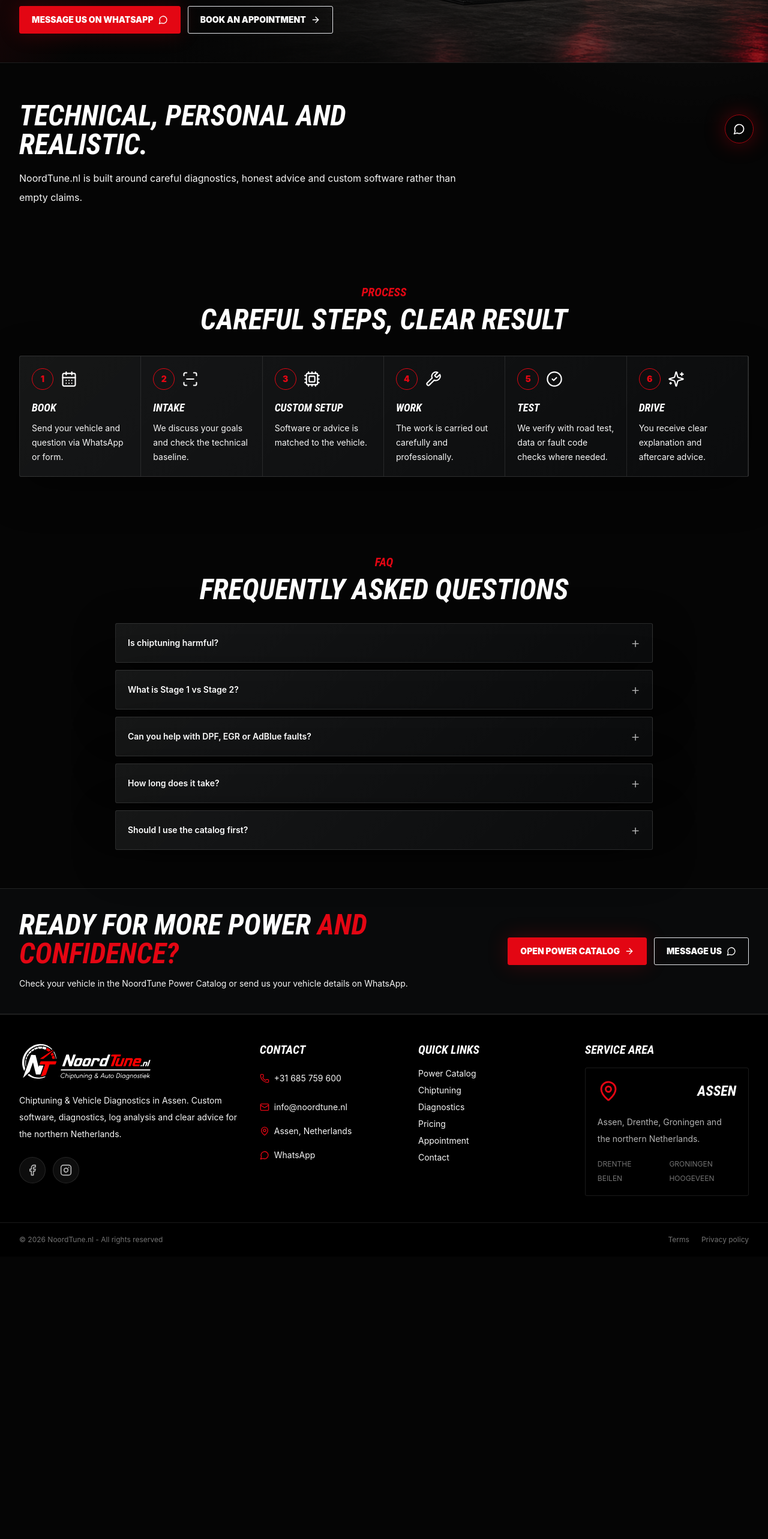
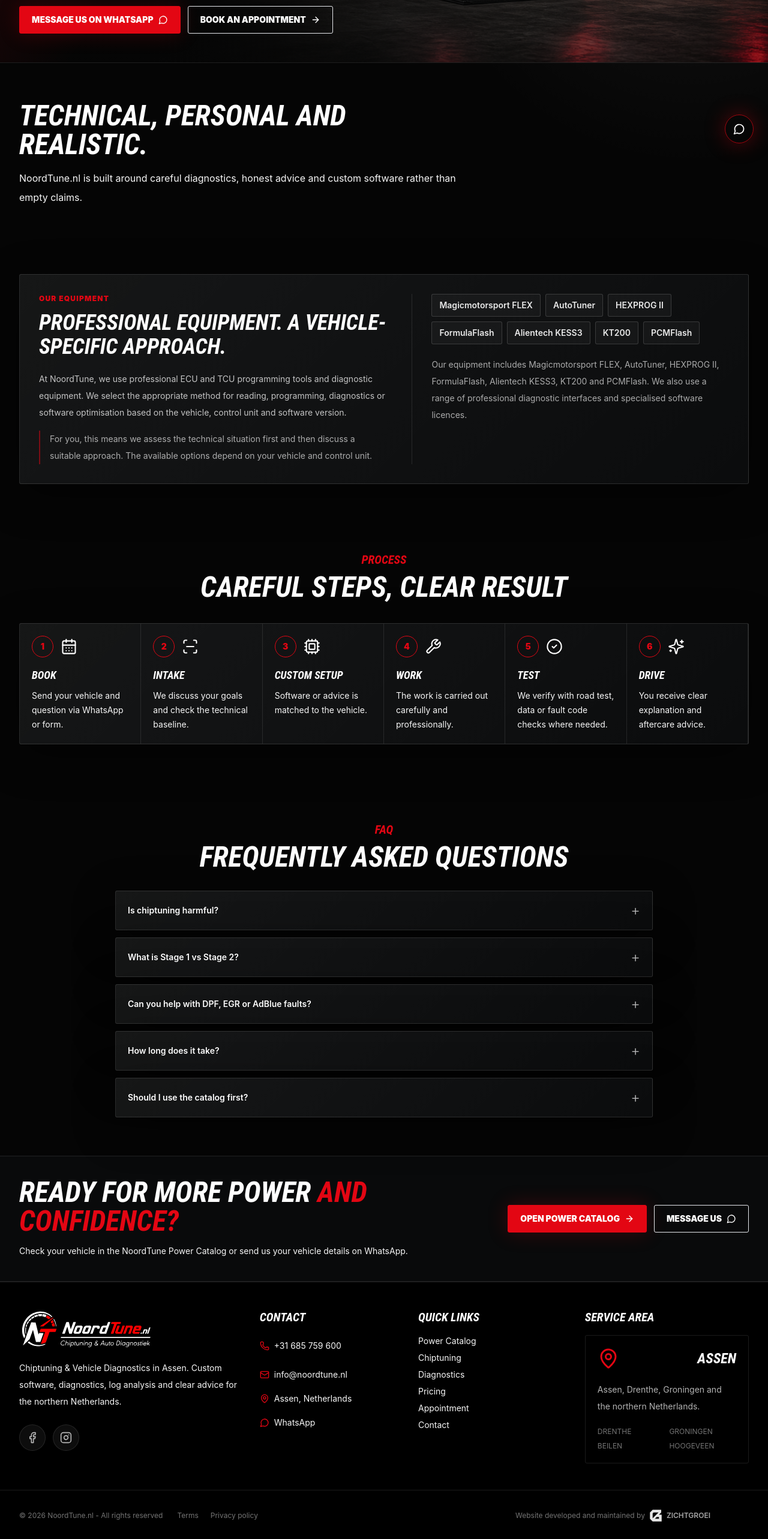
Before and after one commit to bartekkolek1098/noordtune-www, a Next.js app: page /en/about in a window 1280 px wide. Shown: the part 543-3109 px from the top of the page at 60% size. Before the commit the page ends 2638 px from the top, so only its background shows below. Built offline with nearby package versions, Linux system fonts and the light colour scheme.

Commit message:
Improve workshop trust and add ZICHTGROEI site credit (#18)
Show owner-confirmed ECU/TCU equipment and add the official ZICHTGROEI mark and localized website attribution.

```diff
--- a/src/components/footer.tsx
+++ b/src/components/footer.tsx
@@ -17,7 +17,8 @@ export function Footer({locale}: FooterProps) {
       contact: "Contact",
       area: "Ons werkgebied",
       areaText: "Assen, Drenthe, Groningen en Noord-Nederland.",
-      legal: "Alle rechten voorbehouden"
+      legal: "Alle rechten voorbehouden",
+      credit: "Website ontwikkeld en onderhouden door"
     },
     en: {
       intro:
@@ -26,7 +27,8 @@ export function Footer({locale}: FooterProps) {
       contact: "Contact",
       area: "Service area",
       areaText: "Assen, Drenthe, Groningen and the northern Netherlands.",
-      legal: "All rights reserved"
+      legal: "All rights reserved",
+      credit: "Website developed and maintained by"
     },
     pl: {
       intro:
@@ -35,7 +37,8 @@ export function Footer({locale}: FooterProps) {
       contact: "Kontakt",
       area: "Region",
       areaText: "Assen, Drenthe, Groningen i północna Holandia.",
-      legal: "Wszelkie prawa zastrzeżone"
+      legal: "Wszelkie prawa zastrzeżone",
+      credit: "Strona stworzona i utrzymywana przez"
     }
   }[locale];
 
@@ -149,9 +152,10 @@ export function Footer({locale}: FooterProps) {
       </div>
 
       <div className="border-t border-white/10 py-5">
-        <div className="container flex flex-col gap-3 text-xs text-white/45 md:flex-row md:items-center md:justify-between">
+        <div className="container grid min-w-0 gap-x-6 gap-y-3 text-xs text-white/45 xl:grid-cols-[minmax(0,1fr)_auto] xl:items-center">
+          <div className="flex min-w-0 flex-wrap items-center gap-x-6 gap-y-3">
             <p>© 2026 NoordTune.nl - {labels.legal}</p>
-          <div className="flex gap-5">
+            <div className="flex flex-wrap gap-x-5 gap-y-2">
               <Link className="hover:text-primary" href={pathFor(locale, "terms")}>
                 {locale === "nl" ? "Algemene voorwaarden" : locale === "en" ? "Terms" : "Regulamin"}
               </Link>
@@ -160,6 +164,14 @@ export function Footer({locale}: FooterProps) {
               </Link>
             </div>
           </div>
+          <p className="flex min-w-0 flex-wrap items-center gap-x-1.5 gap-y-1 pr-16" data-site-credit>
+            <span>{labels.credit}</span>
+            <a className="inline-flex min-h-11 items-center gap-1.5 py-2 font-semibold text-white/65 hover:text-white focus-visible:outline focus-visible:outline-2 focus-visible:outline-primary" href="https://zichtgroei.nl/" rel="nofollow noopener noreferrer" target="_blank">
+              <Image alt="" aria-hidden="true" className="h-6 w-6 shrink-0 opacity-90" height={64} src="/brand/zichtgroei-mark-white.svg" width={64} />
+              ZICHTGROEI
+            </a>
+          </p>
+        </div>
       </div>
     </footer>
   );
--- a/src/components/page-renderers.tsx
+++ b/src/components/page-renderers.tsx
@@ -1,4 +1,5 @@
 import {ArrowRight} from "lucide-react";
+import Link from "next/link";
 import {BlogCard, PricingCard, ResultCardView, ServiceCard} from "@/components/cards";
 import {ButtonLink} from "@/components/button";
 import {CTASection} from "@/components/cta-section";
@@ -16,6 +17,8 @@ import {SectionHeader} from "@/components/section-header";
 import {TextGrid, TextSection} from "@/components/text-section";
 import {WhatsAppEnquiry} from "@/components/whatsapp-enquiry";
 import {TrackedLink} from "@/components/tracked-link";
+import {WorkshopEquipment} from "@/components/workshop-equipment";
+import {workshopCopy, workshopServiceDescriptions} from "@/content/workshop";
 import {
   faqs,
   homeContent,
@@ -413,9 +416,17 @@ function PageBody({locale, pageKey}: {locale: Locale; pageKey: PageKey}) {
           />
           <div className="mt-9 grid gap-5 md:grid-cols-2 xl:grid-cols-3">
             {services[locale].map((service) => (
-              <ServiceCard key={service.title} locale={locale} service={service} />
+              <ServiceCard
+                key={service.title}
+                locale={locale}
+                service={{...service, text: workshopServiceDescriptions[locale][service.icon] ?? service.text}}
+              />
             ))}
           </div>
+          <Link className="mt-6 inline-flex min-h-11 items-center gap-2 py-2 text-sm font-semibold text-white/75 underline underline-offset-4 hover:text-white focus-visible:outline focus-visible:outline-2 focus-visible:outline-primary" href={pathFor(locale, "over")}>
+            {workshopCopy[locale].servicesAbout}
+            <ArrowRight aria-hidden="true" className="h-4 w-4 shrink-0 text-primary" />
+          </Link>
         </section>
         <PowerCatalogSection locale={locale} />
         <section className="container py-12 md:py-16">
@@ -716,6 +727,7 @@ function PageBody({locale, pageKey}: {locale: Locale; pageKey: PageKey}) {
       {pageSections[pageKey][locale].map((block, index) => (
         <TextSection block={block} key={block.title} reversed={index % 2 === 1} />
       ))}
+      {pageKey === "over" ? <WorkshopEquipment locale={locale} /> : null}
       {pageKey === "chiptuning" ? <ChiptuningProofSection locale={locale} /> : null}
       {pageKey === "chiptuning" ? <BrandNavigationSection locale={locale} /> : null}
       {pageKey === "chiptuning" ? <PowerCatalogSection locale={locale} /> : null}
--- /dev/null
+++ b/src/components/workshop-equipment.tsx
@@ -0,0 +1,27 @@
+import {workshopCopy, workshopEquipment} from "@/content/workshop";
+import type {Locale} from "@/content/site";
+
+export function WorkshopEquipment({locale}: {locale: Locale}) {
+  const copy = workshopCopy[locale];
+
+  return (
+    <section aria-labelledby="workshop-equipment-title" className="container min-w-0 py-8 md:py-12" data-workshop-equipment>
+      <div className="panel-edge grid min-w-0 gap-7 rounded-[3px] border-t-2 border-t-primary bg-[#08090a] p-5 sm:p-7 lg:grid-cols-[minmax(0,1.1fr)_minmax(0,1fr)] lg:gap-10 lg:p-8">
+        <div className="min-w-0">
+          <p className="text-xs font-black uppercase tracking-widest text-primary">{copy.kicker}</p>
+          <h2 className="racing-title mt-3 text-2xl leading-tight text-white [overflow-wrap:anywhere] sm:text-3xl xl:text-4xl" id="workshop-equipment-title">{copy.title}</h2>
+          <p className="mt-5 text-sm leading-7 text-white/75">{copy.description}</p>
+          <p className="mt-4 border-l-2 border-primary/50 pl-4 text-sm leading-7 text-white/65">{copy.value}</p>
+        </div>
+        <div className="min-w-0 border-t border-white/10 pt-6 lg:border-l lg:border-t-0 lg:pl-8 lg:pt-0">
+          <ul className="flex min-w-0 flex-wrap gap-2">
+            {workshopEquipment.map((name) => (
+              <li className="max-w-full rounded-[3px] border border-white/15 bg-white/[0.035] px-3 py-2 text-sm font-semibold text-white/90" key={name}>{name}</li>
+            ))}
+          </ul>
+          <p className="mt-5 text-sm leading-7 text-white/65">{copy.equipment}</p>
+        </div>
+      </div>
+    </section>
+  );
+}
--- /dev/null
+++ b/src/content/workshop.ts
@@ -0,0 +1,65 @@
+import type {Locale} from "@/content/site";
+import type {IconName} from "@/content/copy";
+
+export const workshopEquipment = [
+  "Magicmotorsport FLEX",
+  "AutoTuner",
+  "HEXPROG II",
+  "FormulaFlash",
+  "Alientech KESS3",
+  "KT200",
+  "PCMFlash"
+] as const;
+
+export const workshopCopy = {
+  nl: {
+    kicker: "Onze apparatuur",
+    title: "Professionele apparatuur. Voertuigspecifieke aanpak.",
+    description: "Bij NoordTune werken we met professionele ECU- en TCU-programmeertools en diagnoseapparatuur. Afhankelijk van het voertuig, de regelunit en de softwareversie kiezen we de passende methode voor uitlezen, programmeren, diagnose of softwareoptimalisatie.",
+    equipment: "Wij beschikken onder andere over Magicmotorsport FLEX, AutoTuner, HEXPROG II, FormulaFlash, Alientech KESS3, KT200 en PCMFlash. Daarnaast werken we met verschillende professionele diagnose-interfaces en gespecialiseerde softwarelicenties.",
+    value: "Voor jou betekent dit dat we eerst de technische situatie beoordelen en vervolgens een passende werkwijze bespreken. De mogelijkheden hangen af van jouw voertuig en regelunit.",
+    servicesAbout: "Meer over onze apparatuur en werkwijze"
+  },
+  en: {
+    kicker: "Our equipment",
+    title: "Professional equipment. A vehicle-specific approach.",
+    description: "At NoordTune, we use professional ECU and TCU programming tools and diagnostic equipment. We select the appropriate method for reading, programming, diagnostics or software optimisation based on the vehicle, control unit and software version.",
+    equipment: "Our equipment includes Magicmotorsport FLEX, AutoTuner, HEXPROG II, FormulaFlash, Alientech KESS3, KT200 and PCMFlash. We also use a range of professional diagnostic interfaces and specialised software licences.",
+    value: "For you, this means we assess the technical situation first and then discuss a suitable approach. The available options depend on your vehicle and control unit.",
+    servicesAbout: "More about our equipment and approach"
+  },
+  pl: {
+    kicker: "Nasze wyposażenie",
+    title: "Profesjonalny sprzęt. Podejście dopasowane do pojazdu.",
+    description: "W NoordTune korzystamy z profesjonalnych narzędzi do programowania ECU i TCU oraz sprzętu diagnostycznego. W zależności od pojazdu, sterownika i wersji oprogramowania dobieramy odpowiednią metodę odczytu, programowania, diagnostyki lub optymalizacji oprogramowania.",
+    equipment: "Nasze wyposażenie obejmuje między innymi Magicmotorsport FLEX, AutoTuner, HEXPROG II, FormulaFlash, Alientech KESS3, KT200 i PCMFlash. Korzystamy również z różnych profesjonalnych interfejsów diagnostycznych i specjalistycznych licencji na oprogramowanie.",
+    value: "Dla Ciebie oznacza to, że najpierw oceniamy sytuację techniczną, a następnie omawiamy odpowiednią metodę pracy. Dostępne możliwości zależą od konkretnego pojazdu i sterownika.",
+    servicesAbout: "Więcej o naszym sprzęcie i sposobie pracy"
+  }
+} satisfies Record<Locale, {
+  kicker: string;
+  title: string;
+  description: string;
+  equipment: string;
+  value: string;
+  servicesAbout: string;
+}>;
+
+// These descriptions are used only on Services, keeping the homepage cards unchanged.
+export const workshopServiceDescriptions: Record<Locale, Partial<Record<IconName, string>>> = {
+  nl: {
+    gauge: "Software afgestemd op jouw auto. Met professionele ECU-programmeerapparatuur kiezen we de uitlees- en programmeermethode voor de exacte regelunit en softwareversie.",
+    scan: "Eerst diagnose: met professionele diagnose-interfaces beoordelen we foutcodes, live data en meetwaarden. Zo bespreken we de passende vervolgstap voordat we software aanpassen.",
+    cpu: "Schakelgedrag en koppellimieten afgestemd op jouw transmissie. We kiezen met professionele TCU-programmeerapparatuur een passende methode voor de exacte regelunit."
+  },
+  en: {
+    gauge: "Software tailored to your car. Using professional ECU programming equipment, we select the reading and programming method for the exact control unit and software version.",
+    scan: "Diagnostics first: professional diagnostic interfaces help us assess fault codes, live data and measurements. We discuss the appropriate next step before changing software.",
+    cpu: "Shift behaviour and torque limits matched to your transmission. With professional TCU programming equipment, we select a suitable method for the exact control unit."
+  },
+  pl: {
+    gauge: "Oprogramowanie dopasowane do Twojego auta. Korzystając z profesjonalnego sprzętu do programowania ECU, dobieramy metodę odczytu i zapisu do konkretnego sterownika oraz wersji oprogramowania.",
+    scan: "Najpierw diagnostyka: profesjonalne interfejsy pozwalają ocenić kody błędów, dane bieżące i wyniki pomiarów. Przed zmianą oprogramowania omawiamy odpowiedni kolejny krok.",
+    cpu: "Praca skrzyni i limity momentu dopasowane do Twojej przekładni. Korzystając z profesjonalnego sprzętu do programowania TCU, dobieramy odpowiednią metodę do konkretnego sterownika."
+  }
+};
```
Also changed, not shown: public/brand/zichtgroei-mark-white.svg (added), 1 other file (tests, documents, lock files or other folders). Lines whose indentation alone changed are shown as unchanged.
